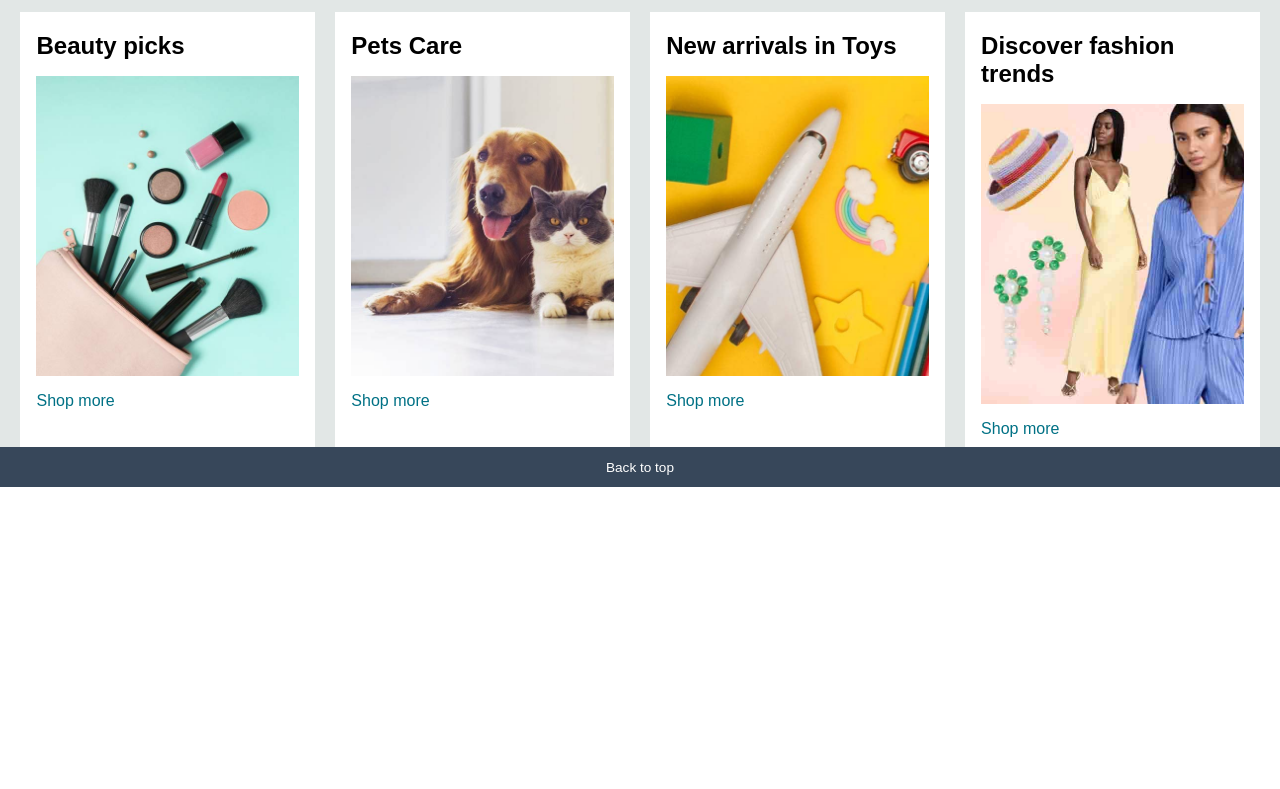
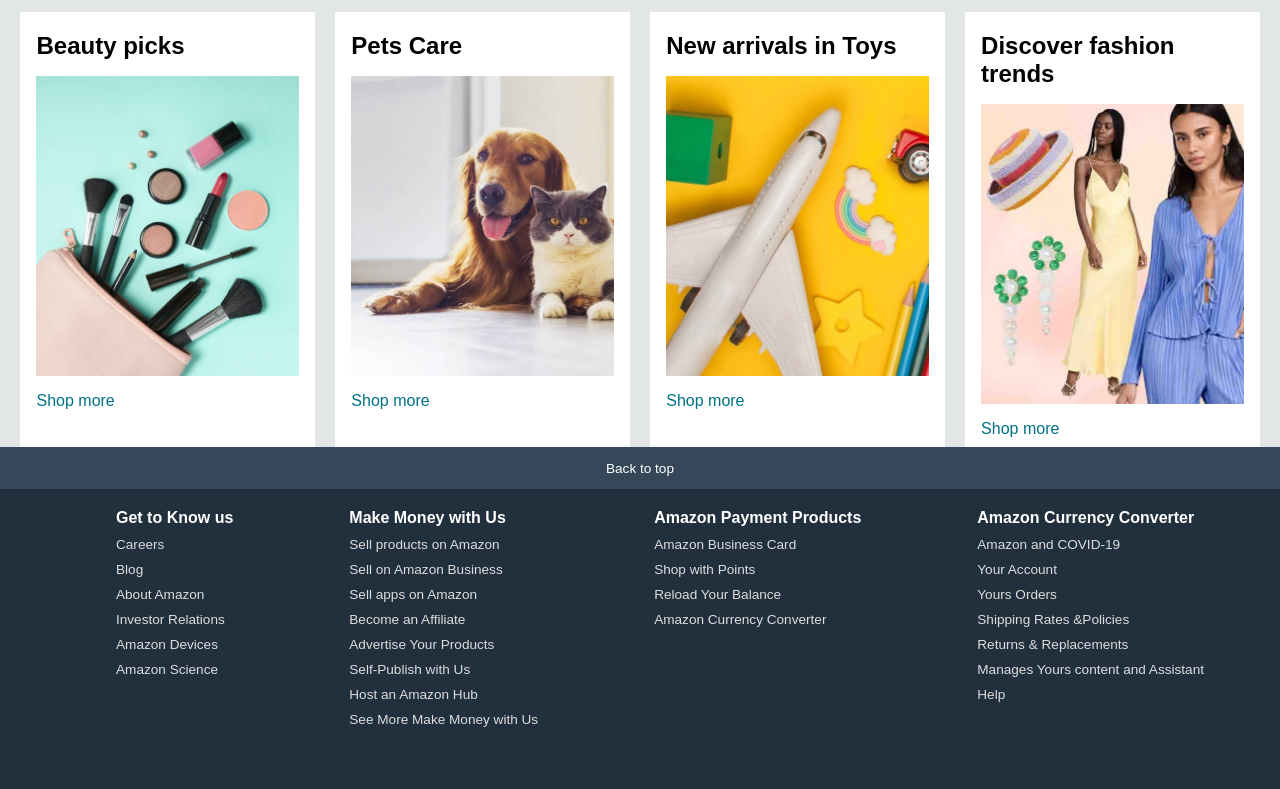
Before and after one commit to Shougotmollik/Amazon.com_Full_Website_Clone, a plain HTML site: page index.html in a window 1280 px wide. Shown: the part 903-1692 px from the top of the page. Before the commit the page ends 1390 px from the top, so only its background shows below. Drawn offline with Linux system fonts and the light colour scheme.

Commit message:
adding footer panel 2

```diff
--- a/index.html
+++ b/index.html
@@ -132,8 +132,50 @@
     </div>
     <!-- Fotter section -->
     <footer>
-        <div class="footer-panel1">
+        <div class="footer-panel1 border">
             Back to top
+        </div>
+        <div class="footer-panel2">
+            <ul>
+                <p>Get to Know us</p>
+                <a>Careers</a>
+                <a>Blog</a>
+                <a>About Amazon</a>
+                <a>Investor Relations</a>
+                <a>Amazon Devices</a>
+                <a>Amazon Science</a>
+            </ul>
+
+            <ul>
+                <p>Make Money with Us</p>
+                <a>Sell products on Amazon</a>
+                <a>Sell on Amazon Business</a>
+                <a>Sell apps on Amazon</a>
+                <a>Become an Affiliate</a>
+                <a>Advertise Your Products</a>
+                <a>Self-Publish with Us</a>
+                <a>Host an Amazon Hub</a>
+                <a>See More Make Money with Us</a>
+            </ul>
+
+            <ul>
+                <p>Amazon Payment Products</p>
+                <a>Amazon Business Card</a>
+                <a>Shop with Points</a>
+                <a>Reload Your Balance</a>
+                <a>Amazon Currency Converter
+                </a>
+            </ul>
+            <ul>
+                <p>Amazon Currency Converter</p>
+                <a>Amazon and COVID-19</a>
+                <a>Your Account</a>
+                <a>Yours Orders</a>
+                <a>Shipping Rates &Policies</a>
+                <a>Returns & Replacements</a>
+                <a>Manages Yours content and Assistant</a>
+                <a>Help</a>
+            </ul>
         </div>
     </footer>
 </body>
--- a/style.css
+++ b/style.css
@@ -210,3 +210,23 @@ span{
     align-items: center;
     font-size: 0.85rem;
 }
+.footer-panel2{
+    background-color: #222f3d;
+    color: white;
+    height: 300px;
+    display: flex;
+    justify-content: space-evenly;
+}
+
+ul a{
+    display: block;
+    font-size: 0.85rem;
+    margin-top: 10px;
+    color: #dddddd;
+}
+
+ul p{
+    font-size: 1rem;
+    font-weight: 700;
+    margin-top: 20px;
+}
```
